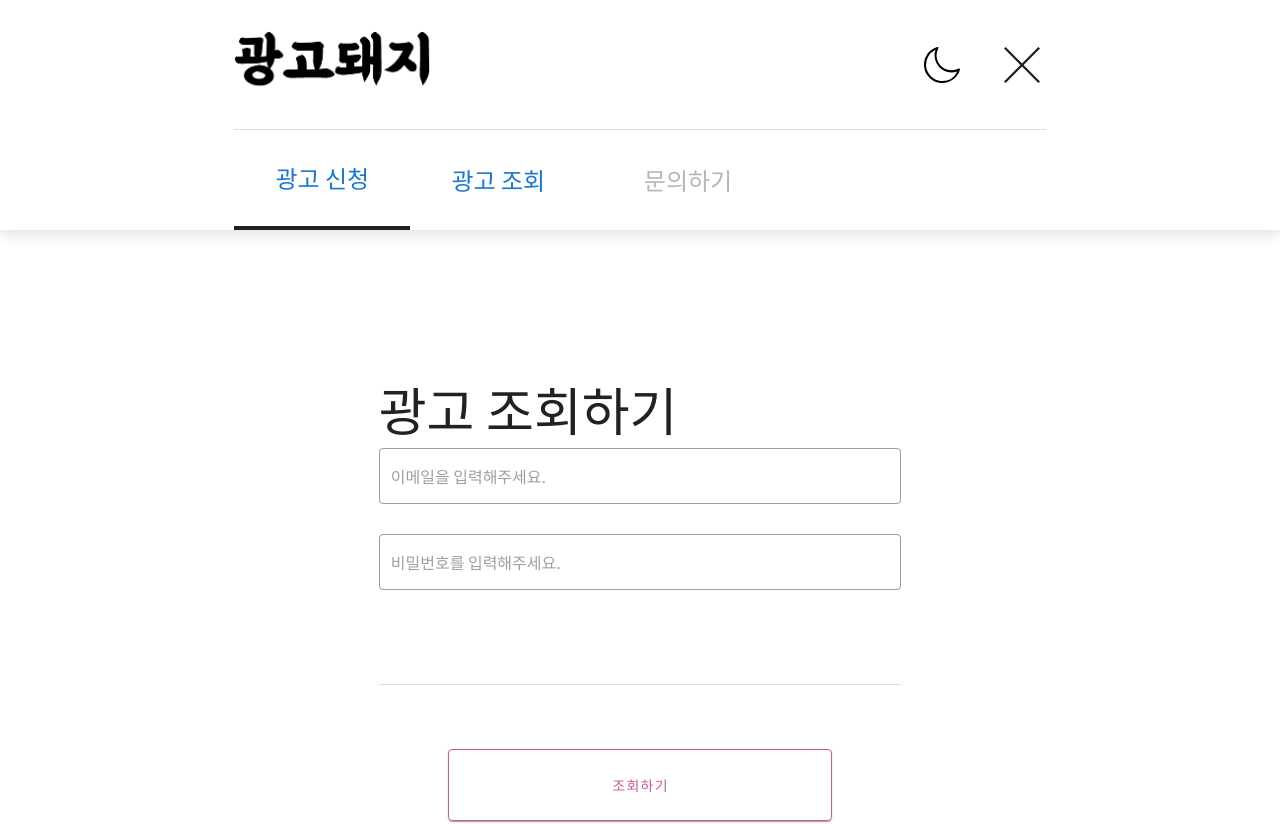
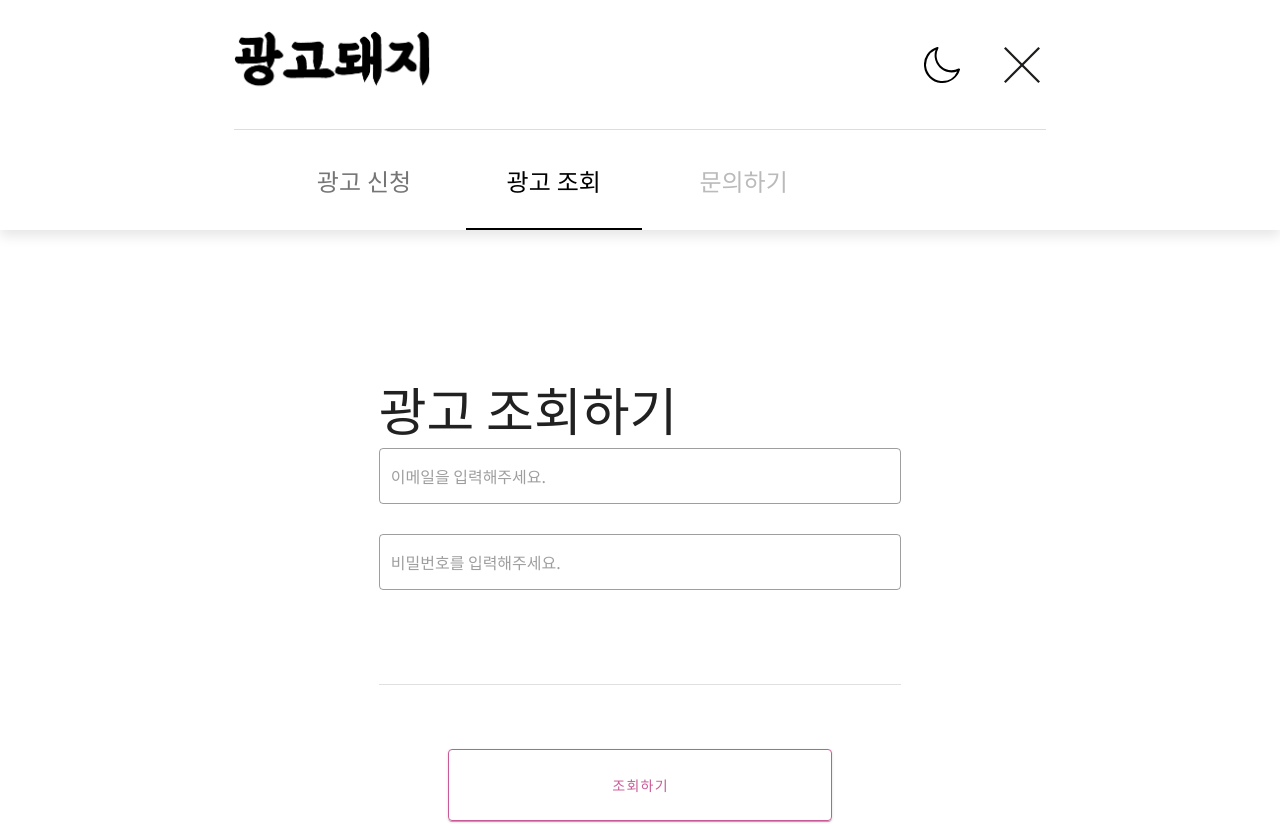
Before and after one commit to 95team/gg-pigs-web, a Nuxt app: page /owner/login in a window 1280 px wide. Shown: the top 824 px of the page. Built offline with nearby package versions, Linux system fonts and the light colour scheme.

Commit message:
#50 Modify the ownerHeader (Using v-tabs)

```diff
--- a/layouts/ownerHeader.vue
+++ b/layouts/ownerHeader.vue
@@ -1,36 +1,28 @@
 <template>
   <v-container fluid pa-0 class="notoSansFont">
-    <div class="logoArea">
+    <div class="logo-area">
       <v-row no-gutters align="center">
         <div>
           <img src="../static/image/pangoLogoDay.png" alt="광고돼지" width="200px" height="66px" />
         </div>
         <v-spacer></v-spacer>
         <div>
-          <button type="button" class="clickArea" style="float: left; margin-right: 32px">
-            <v-img :src="day" class="iconArea"></v-img>
+          <button type="button" class="click-area" style="float: left; margin-right: 32px">
+            <v-img :src="day" class="icon-area"></v-img>
           </button>
-          <button type="button" class="clickArea">
-            <v-img :src="close" class="iconArea"></v-img>
+          <button type="button" class="click-area">
+            <v-img :src="close" class="icon-area"></v-img>
           </button>
         </div>
       </v-row>
     </div>
 
-    <div class="menuArea">
-      <v-row no-gutters align="end">
-        <nuxt-link to="/ownerApply1">
-          <button class="menu selected">
-            광고 신청
-          </button>
-        </nuxt-link>
-        <button class="menu text-light2">
-          <nuxt-link to="/owner/login">
-            광고 조회
-          </nuxt-link>
-        </button>
-        <button class="menu text-light2">문의하기</button>
-      </v-row>
+    <div class="menu-area">
+      <v-tabs height="100px" color="black" slider-color="black" align-with-title>
+        <v-tab class="tab-item" :ripple="false" replace to="/ownerApply1">광고 신청</v-tab>
+        <v-tab class="tab-item" :ripple="false" replace to="/owner/login">광고 조회</v-tab>
+        <v-tab class="tab-item" disabled>문의하기</v-tab>
+      </v-tabs>
     </div>
   </v-container>
 </template>
@@ -39,6 +31,7 @@
 export default {
   data() {
     return {
+      menus: [{ title: '광고 신청' }, { title: '광고 조회' }, { title: '문의하기' }],
       pangoLogoDay: require('../static/image/pangoLogoDay.png'),
       day: require('../static/icon/day.svg'),
       night: require('../static/icon/night.svg'),
@@ -62,39 +55,38 @@ a {
   max-width: 1920px;
   box-shadow: 0 6px 12px 0 rgba(0, 0, 0, 0.1);
 }
-.logoArea {
+.logo-area {
   display: flex;
   height: 130px;
   border-bottom: solid 1px var(--light3);
   margin: 0 18.3%;
 }
-.menuArea {
+.menu-area {
   display: flex;
   min-height: 100px;
   margin: 0 18.3%;
 }
-.clickArea {
+.click-area {
   display: flex;
   justify-content: center;
   align-items: center;
   width: 48px;
   height: 48px;
 }
-.iconArea {
+.icon-area {
   width: 36px;
   height: 36px;
   position: absolute;
 }
-.menu {
-  display: flex;
-  justify-content: center;
-  align-items: center;
+.tab-item {
+  margin-right: 1.7%;
+
   width: 176px;
   height: 100px;
-  font-size: 24px;
-  margin-right: 1.7%;
-}
-.selected {
-  border-bottom: solid 4px var(--light1);
+
+  font: normal normal normal 24px NotoSansCJKkr;
+
+  letter-spacing: normal;
+  color: var(--black);
 }
 </style>
```
